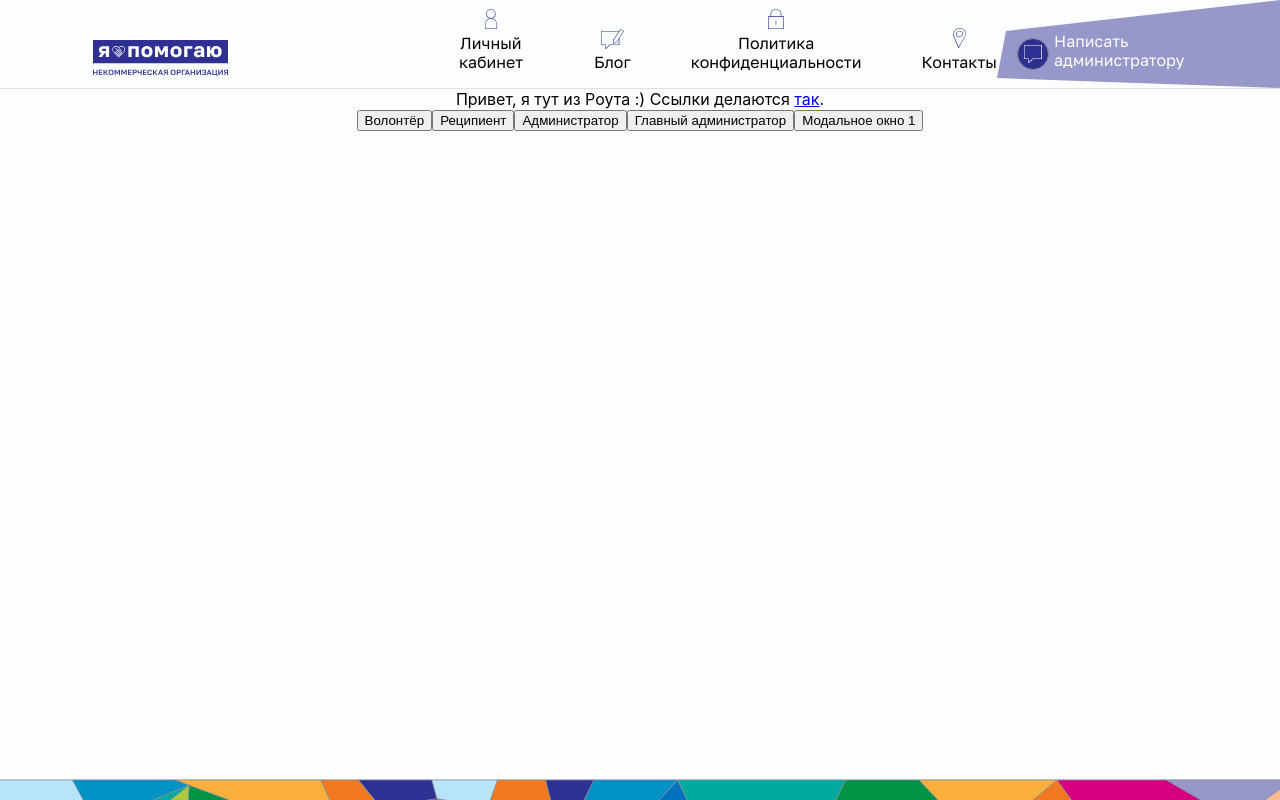
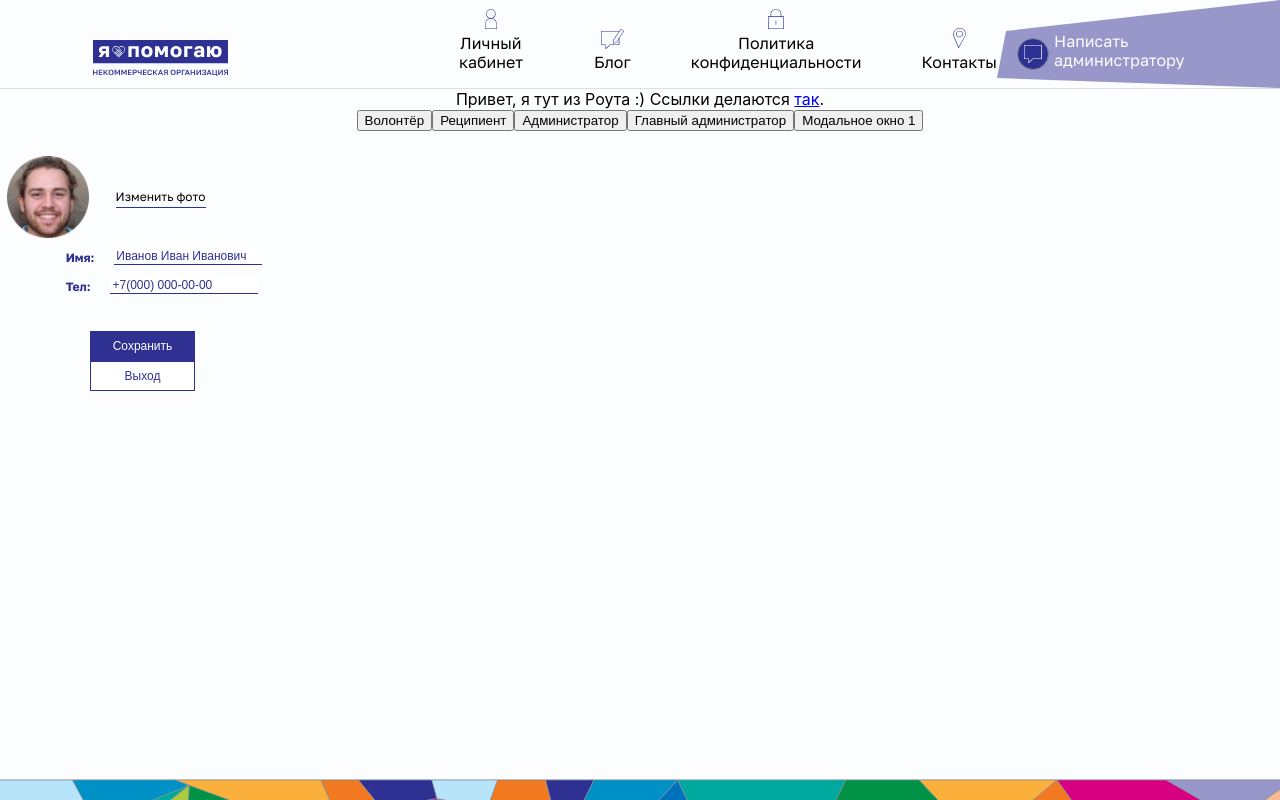
Before and after one commit to vartuom/i-am-helping, a React (Create React App) app: page / in a window 1280 px wide. Built offline with nearby package versions, Linux system fonts and the light colour scheme; the HTML template or start-up script is replaced by a standard one.

Commit message:
попап настроек пользователя

```diff
--- /dev/null
+++ b/src/components/userSettings/userSettings.module.scss
@@ -0,0 +1,64 @@
+.setWindow {
+    width: 285px;
+    height: 285px;
+    display: flex;
+    flex-direction: column;
+    justify-content: center;
+    align-items: center;
+}
+
+.avatar {
+    width: 82px;
+    position: relative;
+    left: -50px;
+}
+
+.info {
+    margin-left: 43px;
+    height: 46px;
+    display: flex;
+    flex-direction: column;
+    justify-content: space-between;
+    margin-bottom: 37px;
+}
+
+.buttonWidth {
+    width: 105px;
+}
+
+.buttonExit {
+    width: 105px;
+    border: none;
+}
+
+.buttonExit:hover {
+    background: none;
+    color: #2E3192;
+}
+
+.avaChange {
+    width: 90px;
+    height: 22px;
+    background-color: #FBFDFF;
+    border: 1px solid #2E3192;
+    border-top: none;
+    border-left: none;
+    border-right: none;
+    border-color: rgba(46, 49, 146, 1);
+    font-family: 'GolosNormal';
+    font-style: normal;
+    font-weight: 400;
+    font-size: 12px;
+    line-height: 14px;
+    position: relative;
+    left: -23px;
+    margin: 0;
+    padding: 0;
+    cursor: pointer;
+}
+
+.avatarBlock {
+    display: flex;
+    align-items: center;
+    margin-bottom: 10px;
+}
--- a/src/components/userSettings/userSettings.tsx
+++ b/src/components/userSettings/userSettings.tsx
@@ -1,10 +1,47 @@
+import styles from './userSettings.module.scss'
+import Avatar from '../userCard/defaultComponents/image.png';
+import Input from '../ui/Input/Input';
+import { Button } from '../ui/buttons/Button';
 
+export const user: TUser = {
+  id: 112233,
+  name: 'Иванов Иван Иванович',
+  phone: '+7(000)000-00-00',
+  about: 'Я люблю музыку, книги и кошек Я люблю музыку, книги и кошек Я люблю музыку, книги и кошек',
+  image: `${Avatar}`,
+  balls: 2500,
+  keys: 1,
+  finishedApplications: 150,
+  status: 'admin'
+}
 
+interface TUser {
+  id: number;
+  name: string;
+  phone: string | null;
+  about: string;
+  image: string;
+  balls: number;
+  keys: number;
+  finishedApplications: number;
+  status: 'admin' | 'volunteer' | 'recipient';
+}
 
 const UserSettings  = () => {
   return (
-    <div>
-
+    <div className={styles.setWindow}>
+      <div className={styles.avatarBlock}>
+        <img className={styles.avatar} src={user.image}/>
+        <button className={styles.avaChange}>Изменить фото</button>
+      </div>
+      <div className={styles.info}>
+        <Input typeInput={'userInfoName'}/>
+        <Input typeInput={'userInfoPhone'}/>
+      </div>
+      <div>
+        <Button theme={'dark'} type={'submit'} variant={'text'} extraClass={styles.buttonWidth}>Сохранить</Button>
+        <Button theme={'light'} type={'submit'} variant={'text'} extraClass={styles.buttonExit}>Выход</Button>
+      </div>
     </div>
   );
 };
--- a/src/pages/testPage.tsx
+++ b/src/pages/testPage.tsx
@@ -1,5 +1,7 @@
 import React from 'react';
 import {NavLink, useLocation, useNavigate} from "react-router-dom";
+import UserCard from '../components/userCard/userCard';
+import UserSettings from '../components/userSettings/userSettings';
 
 const TestPage = () => {
     const navigate = useNavigate();
@@ -23,6 +25,7 @@ const TestPage = () => {
             >
                 Модальное окно 1
             </button>
+            <UserSettings />
         </>
     );
 };
```
